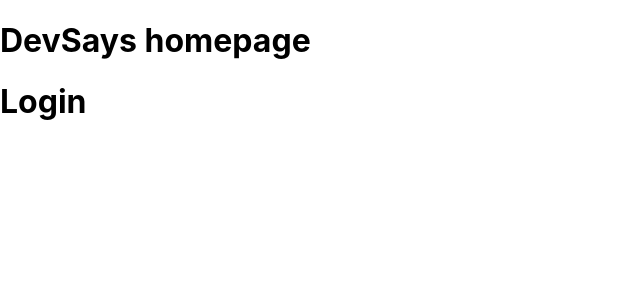
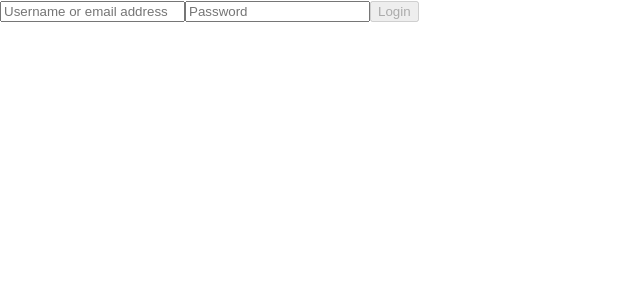
Before and after one commit to vv-dc/dev-says, a React (Create React App) app in the folder frontend/: page /login in a window 1280 px wide. Shown: the top 300 px of the page, without its empty margins (0-640 px from the left). Built offline with nearby package versions, Linux system fonts and the light colour scheme.

Commit message:
Implement basic login page layout, add styled-components

```diff
--- a/frontend/package.json
+++ b/frontend/package.json
@@ -14,6 +14,7 @@
     "react-dom": "^17.0.1",
     "react-router-dom": "^5.2.0",
     "react-scripts": "4.0.3",
+    "styled-components": "^5.2.3",
     "web-vitals": "^1.0.1"
   },
   "scripts": {
--- a/frontend/src/App.jsx
+++ b/frontend/src/App.jsx
@@ -1,11 +1,18 @@
 import React from 'react';
-import { BrowserRouter as Router } from 'react-router-dom';
-import Authentication from './components/auth/authentication';
+import { BrowserRouter as Router, Switch, Route } from 'react-router-dom';
+import IndexPage from './pages/index/index';
+import LoginPage from './pages/login';
+import RegisterPage from './pages/register';
+import ResetPasswordPage from './pages/reset-password';
 
 const App = () => (
   <Router>
-    <h1>DevSays homepage</h1>
-    <Authentication />
+    <Switch>
+      <Route exact path="/" component={IndexPage} />
+      <Route exact path="/register" component={RegisterPage} />
+      <Route exact path="/login" component={LoginPage} />
+      <Route exact path="/reset-password" component={ResetPasswordPage} />
+    </Switch>
   </Router>
 );
 
--- a/frontend/src/components/auth/authentication.jsx
+++ /dev/null
@@ -1,17 +0,0 @@
-import React from 'react';
-import { Switch, Route } from 'react-router-dom';
-import Login from './login';
-import Register from './register';
-import Logout from './logout';
-import ResetPassword from './reset-password';
-
-const Authentication = () => (
-  <Switch>
-    <Route exact path="/register" component={Register} />
-    <Route exact path="/login" component={Login} />
-    <Route exact path="/logout" component={Logout} />
-    <Route exact path="/reset" component={ResetPassword} />
-  </Switch>
-);
-
-export default Authentication;
--- a/frontend/src/components/auth/login.jsx
+++ /dev/null
@@ -1,5 +0,0 @@
-import React from 'react';
-
-const Login = () => <h1>Login</h1>;
-
-export default Login;
--- a/frontend/src/components/auth/logout.jsx
+++ /dev/null
@@ -1,5 +0,0 @@
-import React from 'react';
-
-const Logout = () => <h1>Logout</h1>;
-
-export default Logout;
--- a/frontend/src/components/auth/register.jsx
+++ /dev/null
@@ -1,5 +0,0 @@
-import React from 'react';
-
-const Register = () => <h1>Register</h1>;
-
-export default Register;
--- a/frontend/src/components/auth/reset-password.jsx
+++ /dev/null
@@ -1,5 +0,0 @@
-import React from 'react';
-
-const ResetPassword = () => <h1>Reset Password</h1>;
-
-export default ResetPassword;
--- /dev/null
+++ b/frontend/src/components/styled/auth.jsx
@@ -0,0 +1,5 @@
+import styled from 'styled-components';
+
+export const Input = styled.input``;
+export const Button = styled.button``;
+export const ErrorBlock = styled.div``;
--- /dev/null
+++ b/frontend/src/pages/index/index.jsx
@@ -0,0 +1,5 @@
+import React from 'react';
+
+const IndexPage = () => <h1>DevSays homepage</h1>;
+
+export default IndexPage;
--- /dev/null
+++ b/frontend/src/pages/login/index.jsx
@@ -0,0 +1,42 @@
+import React, { useState } from 'react';
+import styled from 'styled-components';
+import { Input, Button, ErrorBlock } from '../../components/styled/auth';
+
+const LoginPage = () => {
+  const [login, setLogin] = useState('');
+  const [password, setPassword] = useState('');
+  const [error, setError] = useState('');
+
+  const handleInput = event => {
+    event.preventDefault();
+    setError('');
+  };
+
+  const isValidForm = () => {
+    return login.length && password.length;
+  };
+
+  return (
+    <LoginBody>
+      {error ? <ErrorBlock>{error}</ErrorBlock> : null}
+      <LoginForm onSubmit={handleInput}>
+        <Input
+          type="text"
+          placeholder="Username or email address"
+          onChange={e => setLogin(e.target.value)}
+        />
+        <Input
+          type="password"
+          placeholder="Password"
+          onChange={e => setPassword(e.target.value)}
+        />
+        <Button disabled={!isValidForm()}>Login</Button>
+      </LoginForm>
+    </LoginBody>
+  );
+};
+
+export default LoginPage;
+
+const LoginBody = styled.div``;
+const LoginForm = styled.form``;
--- /dev/null
+++ b/frontend/src/pages/register/index.jsx
@@ -0,0 +1,5 @@
+import React from 'react';
+
+const RegisterPage = () => <h1>Register</h1>;
+
+export default RegisterPage;
--- /dev/null
+++ b/frontend/src/pages/reset-password/index.jsx
@@ -0,0 +1,5 @@
+import React from 'react';
+
+const ResetPasswordPage = () => <h1>Reset Password</h1>;
+
+export default ResetPasswordPage;
```
Also changed, not shown: 1 other file (tests, documents, lock files or other folders).
